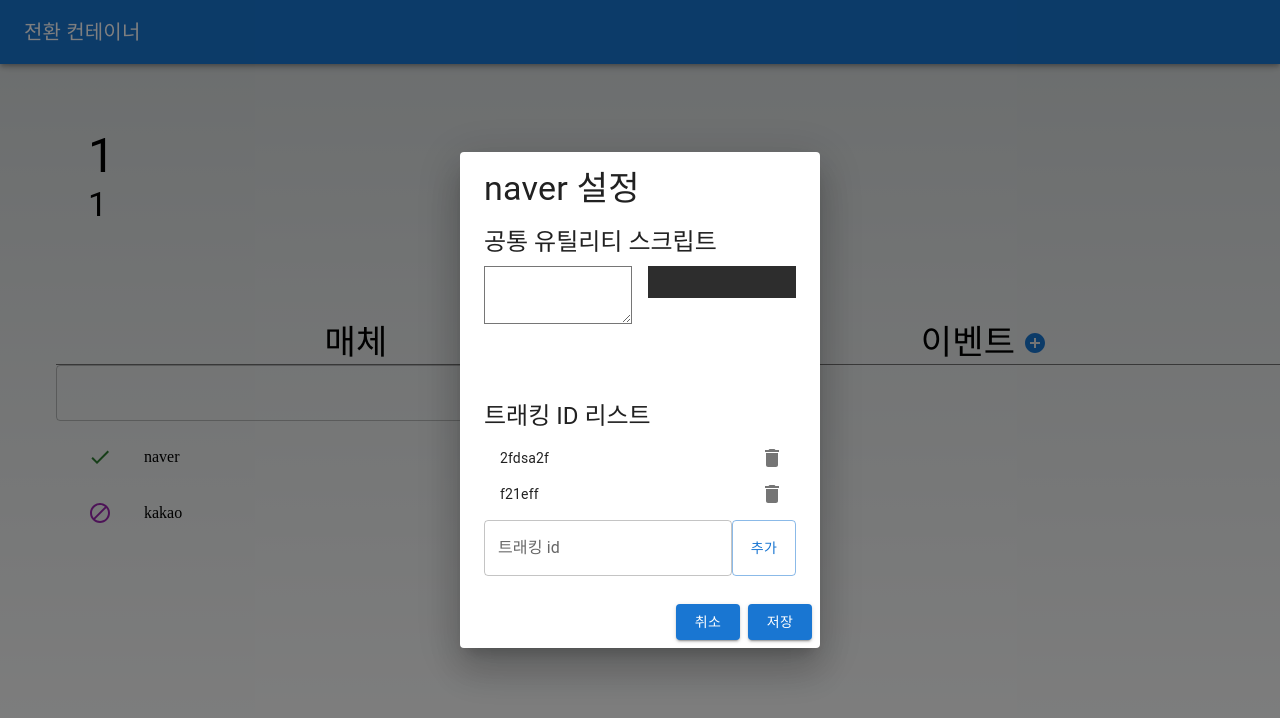
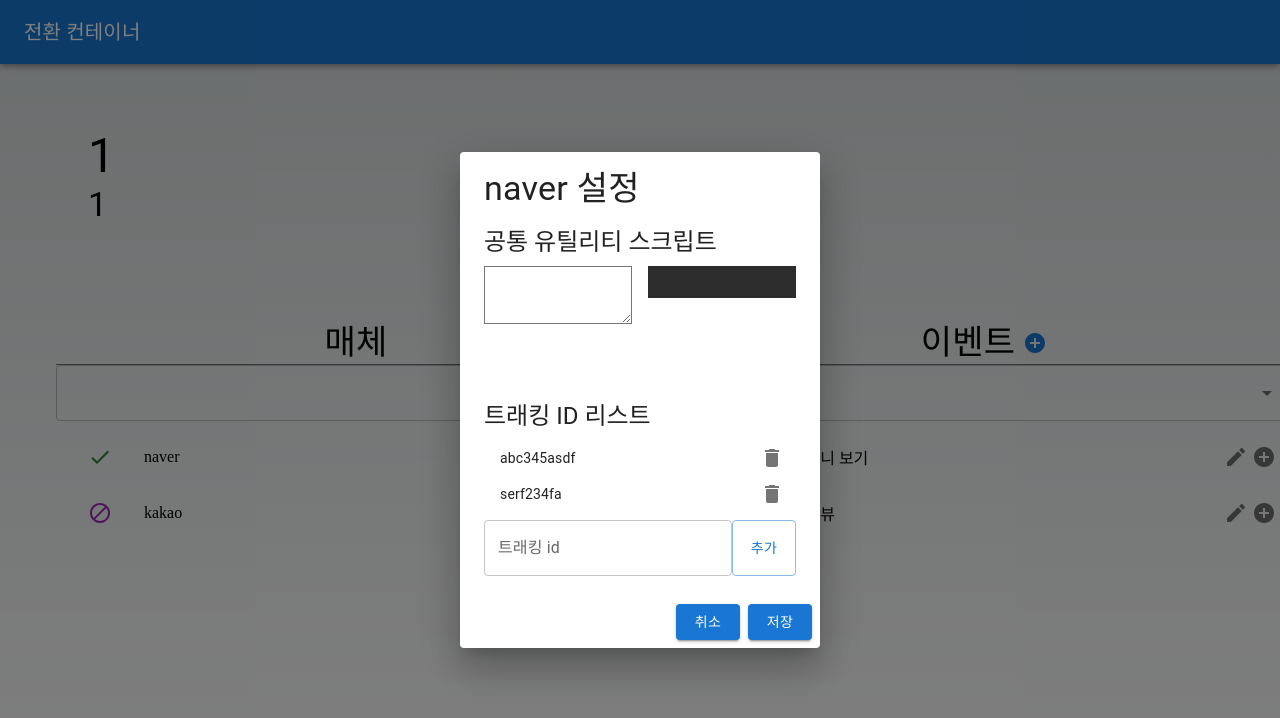
Before and after one commit to marvin16346/conversion-container, a Next.js app: page /domain/1/version/1 in a window 1280 px wide. Both pictures are taken after a click on the button 604 px from the left and 456 px from the top of the page. Shown: the top 718 px of the page. Built offline with nearby package versions, Linux system fonts and the light colour scheme.

Commit message:
update: 트래킹 id 리스트를 media에 종속되게 변경

```diff
--- a/src/component/common/SyntaxEditor.tsx
+++ b/src/component/common/SyntaxEditor.tsx
@@ -14,7 +14,6 @@
     const [code, setCode] = useState<string>('');
 
     useEffect(() => {
-        console.log('key', keyString)
       Prism.highlightAll();
       return () => {
       }
--- /dev/null
+++ b/src/component/domain/dialog/EventEditDialog.tsx
@@ -0,0 +1,71 @@
+import SyntaxEditor from "@/component/common/SyntaxEditor";
+import domain from "@/pages/api/domain";
+import media from "@/pages/api/media";
+import { Dialog, DialogTitle, Typography, DialogContent, Stack, Box, TextField, Button, DialogActions } from "@mui/material";
+import { version } from "react";
+
+type Props = {
+    event: Event,
+    open: boolean,
+    onClose: Function,
+    onSubmit: Function
+};
+
+const EventEditDialog = ({ event, open, onClose, onSubmit }: Props) => {
+
+    return (
+        <Dialog onClose={onClose} open={open}>
+            <DialogTitle>
+                <Typography variant="h4">
+                    {event.name} 설정
+                </Typography>
+            </DialogTitle>
+
+            <DialogContent>
+                <Stack spacing={8}>
+                    <Box>
+                        <Typography variant="h5">
+                            이벤트 등록 함수
+                        </Typography>
+                        <SyntaxEditor
+                            text={""}
+                            keyString="event-editor"
+                        />
+                    </Box>
+
+                    <Box>
+                        <Typography variant="h5">
+                            이벤트 발생 url 정규식
+                        </Typography>
+                        <Stack direction={'row'} >
+                            <TextField
+                                id="event-url-text"
+                                label="이벤트가 발생할 url (정규식)"
+                                sx={{
+                                    flexGrow: 1
+                                }}
+                                onChange={() => {}}
+                            />
+                        </Stack>
+
+                    </Box>
+                </Stack>
+            </DialogContent>
+            <DialogActions>
+                <Button
+                    variant="contained"
+                    onClick={onClose}
+                >
+                    취소
+                </Button>
+                <Button
+                    variant="contained"
+                >
+                    저장
+                </Button>
+            </DialogActions>
+        </Dialog>
+     );
+}
+
+export default EventEditDialog;
--- a/src/component/domain/MediaEditDialog.tsx
+++ b/src/component/domain/dialog/MediaEditDialog.tsx
@@ -2,7 +2,7 @@
 import TrackingId from "@/component/domain/unit/TrackingId";
 import { Media } from "@/data/media";
 import { useState } from "react";
-import SyntaxEditor from "../common/SyntaxEditor";
+import SyntaxEditor from "../../common/SyntaxEditor";
 import { useRouter } from "next/router";
 
 type Props = {
@@ -35,20 +35,16 @@
                             text={media.commonScript}
                             keyString="media-editor"
                         />
-                        {/* <TextareaAutosize
-                            className="textarea-code"
-                        /> */}
                     </Box>
 
                     <Box>
                         <Typography variant="h5">
                             트래킹 ID 리스트
                         </Typography>
-                        {/* version + media */}
                         <TrackingId
                             domain={domain}
                             version={version}
-                            media={media.name}
+                            media={media}
                         />
                         <Stack direction={'row'} >
                             <TextField
--- a/src/component/domain/unit/Event.tsx
+++ b/src/component/domain/unit/Event.tsx
@@ -1,26 +1,125 @@
-import { ListItemButton, ListItemIcon } from '@mui/material'
+import { Autocomplete, Box, IconButton, ListItem, ListItemButton, ListItemIcon, TextField } from '@mui/material'
 import FetchList from '@/component/common/FetchList';
-import { useContext } from "react";
+import { useContext, useState, version } from "react";
 import { MakingConversionContext } from "@/provider/ConversionProvider"
 import { useEvent } from "@/data/event";
+import defaultAxios from '@/axios/axios';
+import { mutate } from 'swr';
+import EventEditDialog from '../dialog/EventEditDialog';
+import EditIcon from '@mui/icons-material/Edit';
+import AddCircleIcon from '@mui/icons-material/AddCircle';
+import RemoveCircleIcon from '@mui/icons-material/RemoveCircle';
+import CheckIcon from '@mui/icons-material/Check';
+import BlockIcon from '@mui/icons-material/Block';
 
 const Event = () => {
     const { makingConversion, setEvent } = useContext(MakingConversionContext);
-    const { events, error, isLoading } = useEvent(makingConversion.media?.name);
+    const { events, error, isLoading } = useEvent();
+    const [selectedEvent, setSelectedEvent] = useState<Event|null>(null);
+    const [open, setOpen] = useState<boolean>(false);
 
 
-    return FetchList({
-        fetchedList: events,
+    return (
+        <Box>
+            {events &&
+
+            <Autocomplete
+                disablePortal
+                id="demo"
+                options={
+                    events.map((event) => ({
+                        ...event,
+                        label: event.name
+                    }))
+                }
+                renderInput={(params) => <TextField {...params}  />}
+            />
+            }
+
+            {
+                selectedEvent &&
+                <EventEditDialog
+                    event={selectedEvent}
+                    open={open}
+                    onClose={() => setOpen(false)}
+                    onSubmit={async () => {
+                        // const res = await defaultAxios.post('/api/trackingId', {
+                        //     name:  document.getElementById("additional-tracking-id")?.innerText
+                        // });
+                        // if (res.status == 200) {
+                        //     mutate(`/api/trackingId?domain=${domain}&version=${version}&media=${selectedMedia.name}`);
+                        // }
+                    }}
+                />
+            }
+
+
+
+            {
+            FetchList({
+                fetchedList: events.map((event) => ({
+                    ...event,
+                    label: event.name
+                })),
                 error,
                 isLoading,
                 mapFunction: (elem) => (
-            <ListItemButton key={elem.name} onClick={() => {
+                    <ListItem
+                        key={elem.name}
+                        secondaryAction={
+                            <>
+                                <IconButton
+                                    edge="end"
+                                    aria-label="add"
+                                    onClick={(evt) => {
+                                        evt.stopPropagation();
+                                        setSelectedEvent(elem);
+                                        setOpen(true);
+                                    }}
+                                >
+                                    <EditIcon/>
+                                </IconButton>
+                                <IconButton
+                                    edge="end"
+                                    aria-label="add"
+                                    onClick={(evt) => {
+                                        evt.stopPropagation();
+                                    }}
+                                >
+                                    {
+                                        elem.using
+                                        ?
+                                        <RemoveCircleIcon/>
+                                        :
+                                        <AddCircleIcon/>
+                                    }
+                                </IconButton>
+                            </>
+                        }
+                    >
+                        <ListItemButton
+                            key={elem.name}
+                            onClick={() => {
                                 setEvent(elem);
-            }}>
+                            }}
+                        >
+                            <ListItemIcon>
+                                {
+                                    elem.using
+                                    ?
+                                    <CheckIcon color="success" />
+                                    :
+                                    <BlockIcon color="secondary" />
+                                }
+                            </ListItemIcon>
                             {elem.name}
                         </ListItemButton>
+                    </ListItem>
                 )
-    });
+            })
+            }
+        </Box>
+    );
 }
 
 export default Event;
--- a/src/component/domain/unit/TrackingId.tsx
+++ b/src/component/domain/unit/TrackingId.tsx
@@ -1,45 +1,56 @@
-import { IconButton, ListItem, ListItemButton, ListItemText } from '@mui/material'
+import { IconButton, List, ListItem, ListItemButton, ListItemText } from '@mui/material'
 import { useTrigger } from "@/data/trigger";
 import FetchList from "@/component/common/FetchList";
 import { useTrackingId } from '@/data/trackingId';
 import DeleteIcon from '@mui/icons-material/Delete';
 import defaultAxios from '@/axios/axios';
-import { useSWRConfig } from 'swr';
+import { mutate, useSWRConfig } from 'swr';
+import { Media } from '@/data/media';
+import { useEffect, useState } from 'react';
 
 
 interface Props {
     domain: string,
     version: string,
-    media: string
+    media: Media
 }
 
 const TrackingId = ({ domain, version, media }: Props) => {
-    const { trackingIds, error, isLoading, mutate } = useTrackingId({
-        domain,
-        version,
-        media
-    });
 
-    return FetchList({
-        fetchedList: trackingIds,
-        error,
-        isLoading,
-        mapFunction: (elem) => (
+    const [trackingList, setTrackingList] = useState<Array<string>>([]);
+
+    useEffect(() => {
+      setTrackingList(media.trackingList);
+
+      return () => {
+      }
+    }, []);
+
+
+    return (
+        <List>
+            {
+                trackingList.map((trackingId) =>
                     <ListItem
-                key={elem.name}
+                        key={trackingId}
                         secondaryAction={
                             <IconButton edge="end" aria-label="delete">
                                 <DeleteIcon
                                     onClick={async () => {
-                                const res = await defaultAxios.delete("/api/trackingId", {
-                                    data: {
-                                        domain,
-                                        version,
-                                        media,
+                                        let nextTrackingList = trackingList.filter(
+                                            (original) => original != trackingId
+                                        );
+                                        const res = await defaultAxios.put(`/api/media?domain=${domain}`,
+                                            {
+                                                media: {
+                                                    ...media,
+                                                    trackingList: nextTrackingList
                                                 }
-                                });
+                                            }
+                                        );
                                         if (res.status == 200) {
-                                    mutate(trackingIds);
+                                            // mutate(`/api/media?domain=${domain}`);
+                                            setTrackingList(nextTrackingList);
                                         }
                                     }}
                                 />
@@ -48,11 +59,13 @@
                         disablePadding
                     >
                         <ListItemButton dense>
-                    <ListItemText id={elem.name} primary={elem.name} />
+                            <ListItemText primary={trackingId} />
                         </ListItemButton>
                     </ListItem>
                 )
-    })
+            }
+        </List>
+    )
 }
 
 export default TrackingId;
--- a/src/data/event.ts
+++ b/src/data/event.ts
@@ -14,8 +14,8 @@
     isLoading: boolean
 }
 
-export function useEvent(media: string | undefined) {
-    const { data, error, isLoading }: Swr = useSWR(media ? `/api/event?media=${media}` : null);
+export function useEvent() {
+    const { data, error, isLoading }: Swr = useSWR(`/api/event`);
 
     return {
         events: data || [],
--- a/src/pages/api/event.ts
+++ b/src/pages/api/event.ts
@@ -9,13 +9,16 @@
   req: NextApiRequest,
   res: NextApiResponse<Data>
 ) {
-    switch (req.query['media']) {
-        case "naver":
-            res.status(200).json([{ name: '장바구니 보기' }, { name: '페이지뷰' }]);
-            break;
-        case "kakao":
-            res.status(200).json([{ name: '구매 전환' }, { name: '유튜브 뷰' }]);
-        default:
-            break;
-    }
+    res.status(200).json([
+        {
+            name: '장바구니 보기',
+            eventListener: '',
+            regUrl: ''
+        },
+        {
+            name: '페이지뷰',
+            eventListener: '',
+            regUrl: ''
+        }
+    ]);
 }
--- a/src/pages/api/media.ts
+++ b/src/pages/api/media.ts
@@ -2,16 +2,32 @@
 import type { NextApiRequest, NextApiResponse } from 'next'
 import { Media } from '@/data/media';
 
-type Data = Array<Media>
+type Data = Array<Media> | string
 
 export default function handler(
   req: NextApiRequest,
   res: NextApiResponse<Data>
 ) {
-  res.status(200).json([
-    { name: 'naver', using: true, commonScript: '' },
-    { name: 'kakao', using: false,
-      commonScript: '<script src="//t1.daumcdn.net/adfit/static/kp.js"></script>'
-    }
-  ]);
+  if (req.method == "GET") {
+    res.status(200).json([
+      {
+        name: 'naver',
+        using: true,
+        commonScript: '',
+        trackingList: ['abc345asdf', 'serf234fa'],
+      },
+      {
+        name: 'kakao',
+        using: false,
+        commonScript: '<script src="//t1.daumcdn.net/adfit/static/kp.js"></script>',
+        trackingList: ['her12ffdw', 'va59glwer']
+      }
+    ]);
+  } else if (req.method == "PUT") {
+      if (Object.hasOwn(req.body, "using")) {
+        res.status(200).json("success");
+      } else {
+        res.status(200).json("success");
+      }
+  }
 }
--- a/src/provider/ConversionProvider.tsx
+++ b/src/provider/ConversionProvider.tsx
@@ -56,7 +56,7 @@
     return (
         <MakingConversionContext.Provider value={{
             makingConversion,
-            setMedia: (elem: Media) => {setMakingConversion({...makingConversion, media: elem, event: null})},
+            setMedia: (elem: Media) => {setMakingConversion({...makingConversion, media: elem})},
             setEvent: (elem: Event) => {setMakingConversion({...makingConversion, event: elem}); },
             isAllSet: () => {
                 if (makingConversion.media && makingConversion.event) {
```
Also changed, not shown: src/component/domain/unit/Media.tsx (+27 -3 lines), src/data/media.ts (+4 -3 lines). Lines whose indentation alone changed are shown as unchanged.
